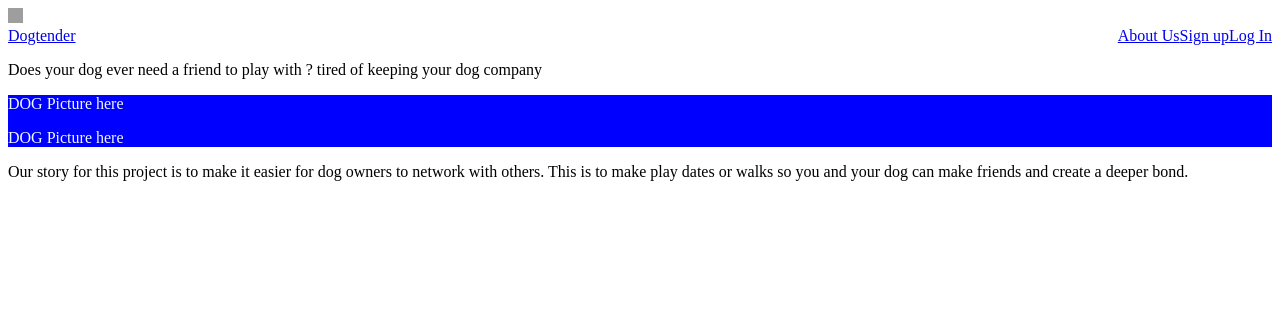
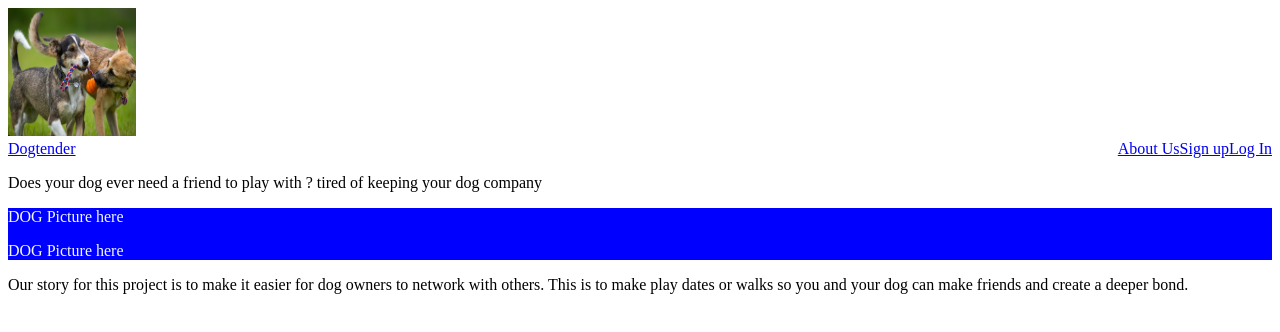
Before and after one commit to jackieb0707/DogTender, a React (Create React App) app in the folder client/: page / in a window 1280 px wide. Shown: the top 332 px of the page. Built offline with nearby package versions, Linux system fonts and the light colour scheme; grey boxes are pictures that could not be loaded.

Commit message:
dog photo

```diff
--- a/client/src/components/Header/index.js
+++ b/client/src/components/Header/index.js
@@ -3,7 +3,7 @@ import React from 'react';
 import Navbar from 'react-bootstrap/Navbar';
 import Nav from 'react-bootstrap/Nav';
 
-
+import dogs101 from '../../assets/dogs101.jpg';
 
 
 const Header = () => {
@@ -16,9 +16,9 @@ const Header = () => {
 
           <Navbar.Brand href="#home">
             <img
-              src="./public/Dogs101.jpg"
-              width="15"
-              height="15"
+              src={dogs101}
+              width="128"
+              height="128"
               className="d-inline-block align-top"
               alt="Dog tender logo"
             />
```
Also changed, not shown: client/src/assets/dogs101.jpg (renamed from client/public/Dogs101.jpg), client/src/pages/login.js (renamed from client/src/pages/user.js), 1 other file (tests, documents, lock files or other folders).
